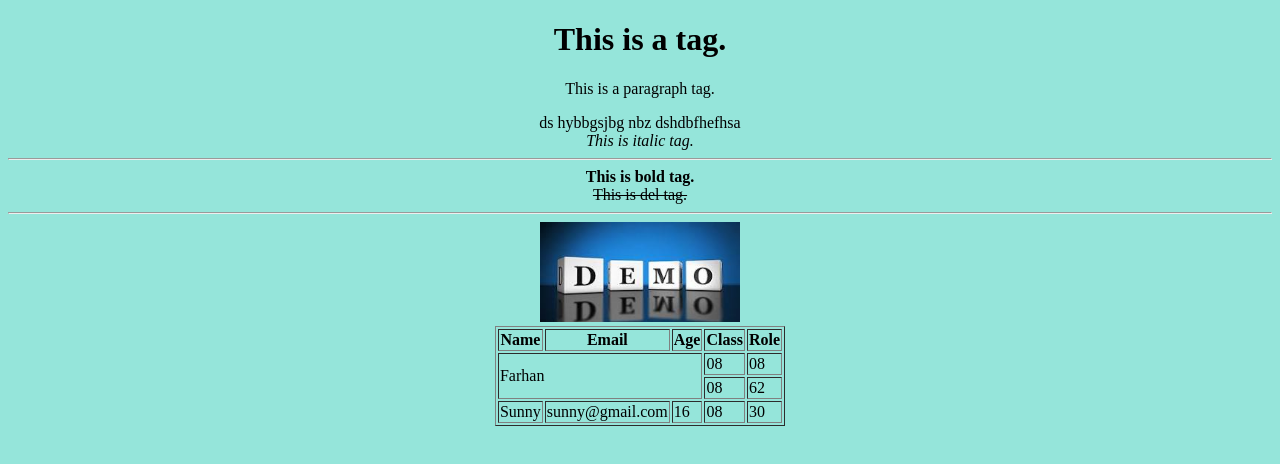
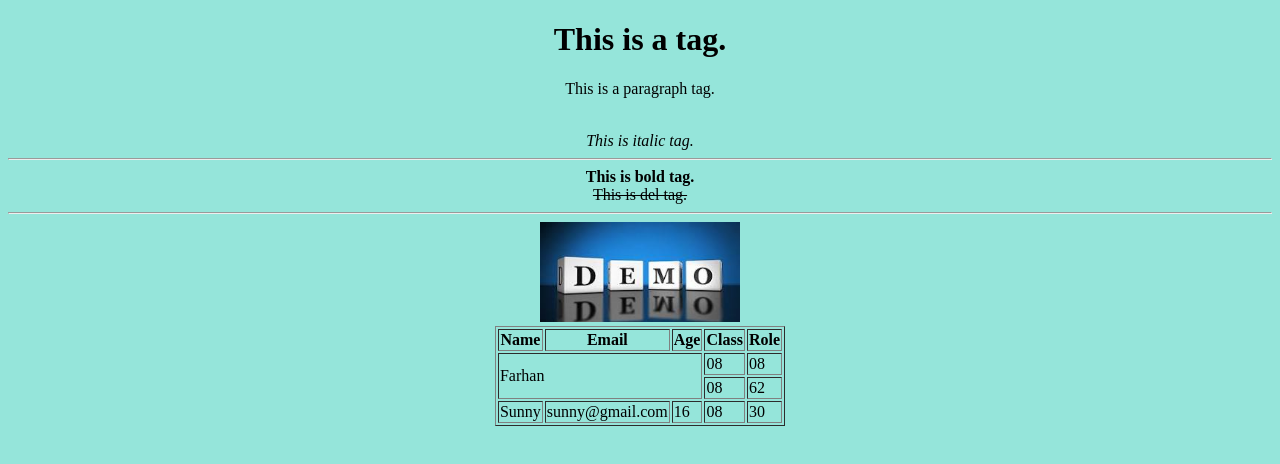
Before and after one commit to tajowar08/Learn-HTML, a plain HTML site: page index.html in a window 1280 px wide. Drawn offline with Linux system fonts and the light colour scheme.

Commit message:
Remove span tag

```diff
--- a/index.html
+++ b/index.html
@@ -9,7 +9,6 @@
         <center>
             <h1>This is a tag.</h1>
             <p>This is a paragraph tag.</p>
-            <span>ds hybbgsjbg nbz dshdbfhefhsa</span>
             <br/>
             <i>This is italic tag.</i>
             <hr/>
```
